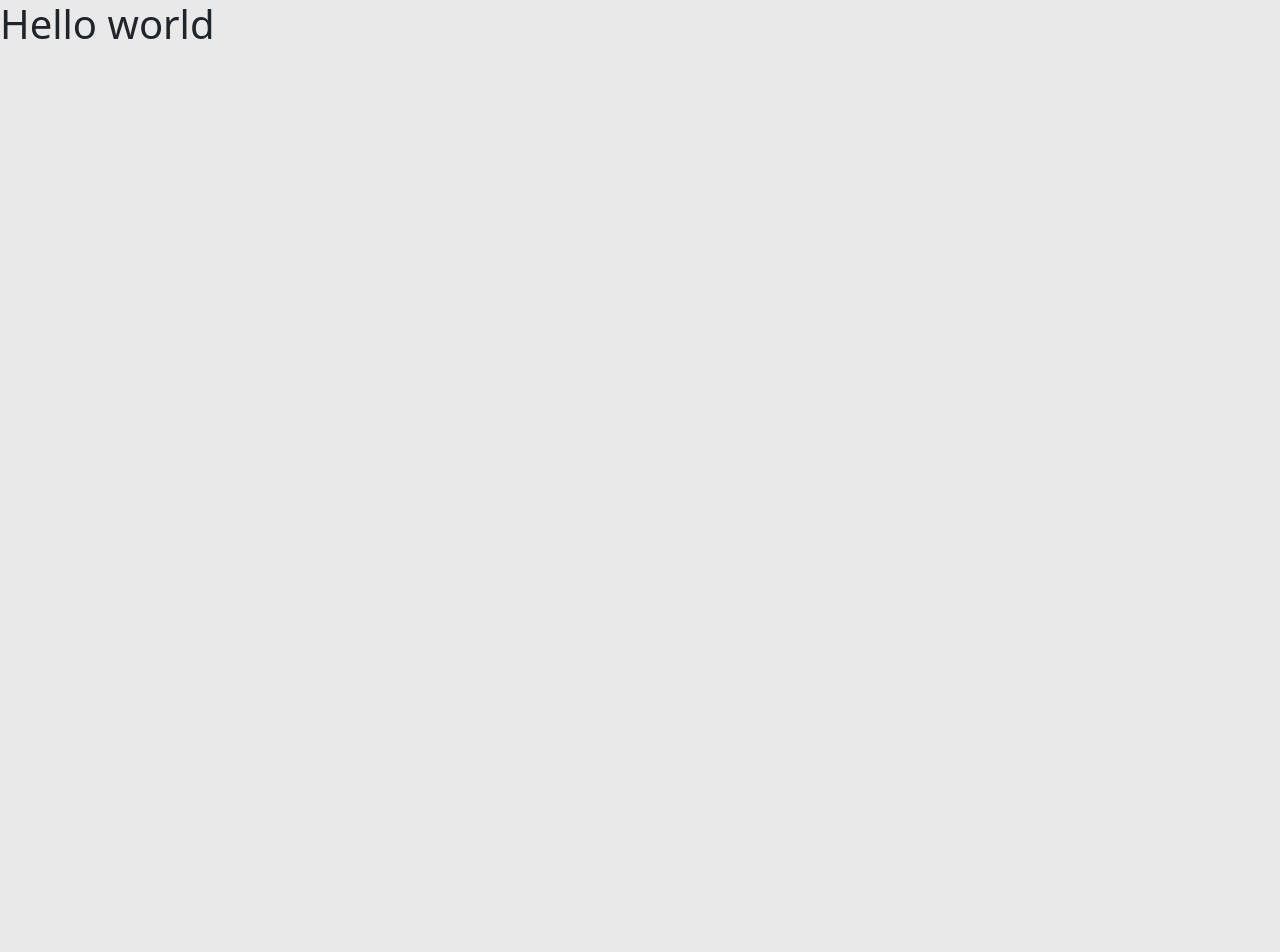
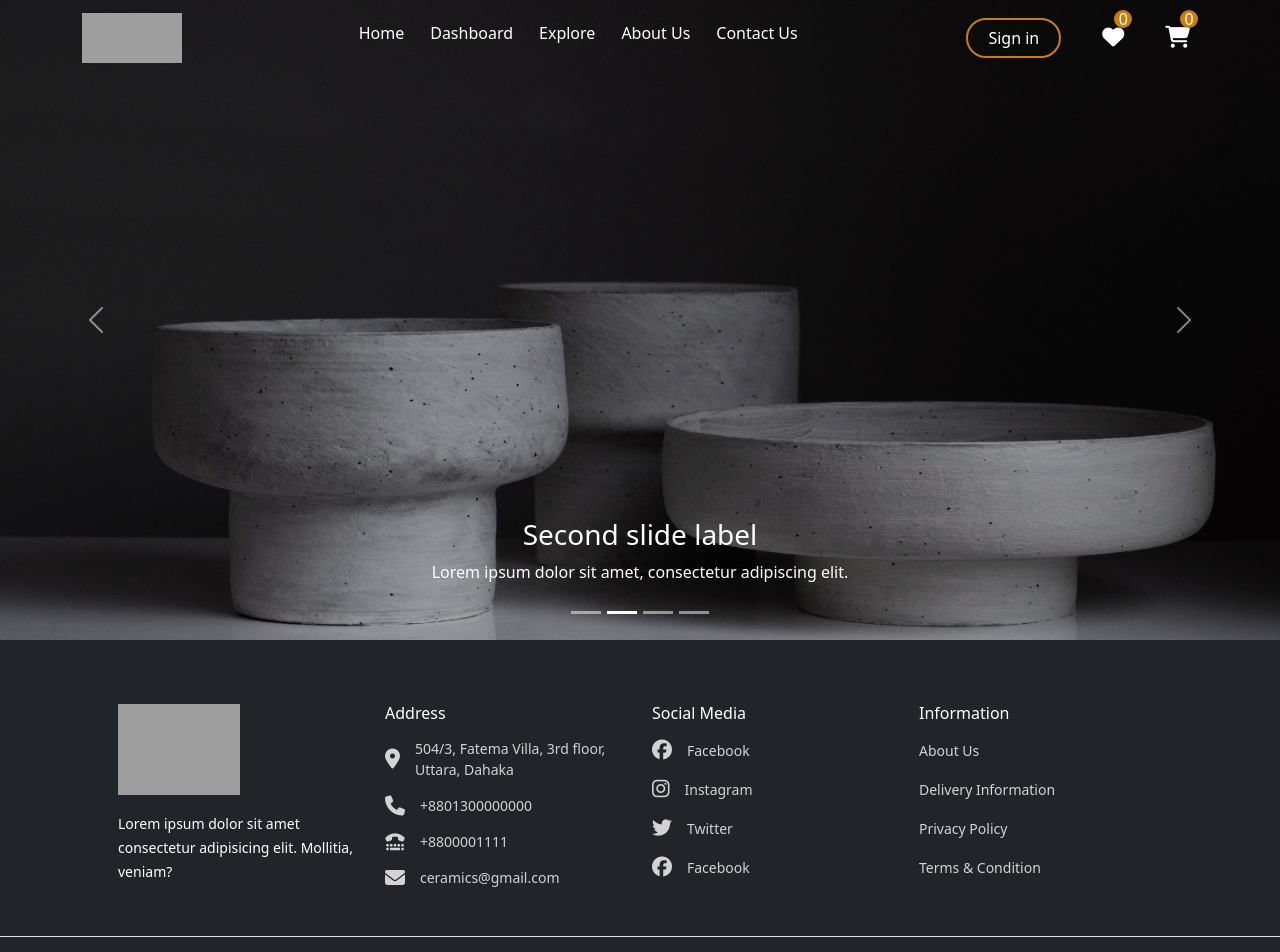
Before and after one commit to MohammadPias/ceramics-amber-client, a React (Create React App) app: page / in a window 1280 px wide. Shown: the top 952 px of the page. Before the commit the page ends 800 px from the top, so only its background shows below. Built offline with nearby package versions, Linux system fonts and the light colour scheme; grey boxes are pictures that could not be loaded.

Commit message:
Footer is added

```diff
--- a/package.json
+++ b/package.json
@@ -6,8 +6,11 @@
     "@testing-library/jest-dom": "^5.16.4",
     "@testing-library/react": "^12.1.4",
     "@testing-library/user-event": "^13.5.0",
+    "bootstrap": "^5.1.3",
     "react": "^18.0.0",
+    "react-bootstrap": "^2.2.3",
     "react-dom": "^18.0.0",
+    "react-router-dom": "^6.3.0",
     "react-scripts": "5.0.0",
     "web-vitals": "^2.1.4"
   },
--- a/src/App.js
+++ b/src/App.js
@@ -1,18 +1,15 @@
-// import useTheme from './components/Context/useTheme';
 import './myStyle.css';
 import 'bootstrap/dist/css/bootstrap.min.css';
-// import Header from './components/Header/Header';
-// import Footer from './components/Footer/Footer';
+import { BrowserRouter, Route, Routes } from "react-router-dom";
+import Home from './components/Home/Home/Home';
 
 function App() {
-  // const theme = useTheme();
-  // console.log(theme)
   return (
-    <div>
-      <h1>Hello world</h1>
-      {/* <Header />
-      <Footer /> */}
-    </div >
+    <BrowserRouter>
+      <Routes>
+        <Route path="/" element={<Home />} />
+      </Routes>
+    </BrowserRouter>
   );
 }
 
--- a/src/components/Footer/Footer.js
+++ b/src/components/Footer/Footer.js
@@ -1,25 +1,82 @@
 import React from 'react';
 import { Container } from 'react-bootstrap';
+import { Link } from 'react-router-dom';
+import logo from '../../images/logo-white.svg'
+import FooterBottom from './Footerbottom';
 
 const Footer = () => {
     return (
+        <div>
             <div className='bg mh-100 bg-dark text-white'>
-            <Container>
+                <Container className='p-5'>
                     <div className='row'>
-                    <div className="col-lg-3">
-                        <h1>hello</h1>
+                        <div className=" col-md-6 col-lg-3 mt-3">
+                            <div>
+                                <div className='mb-3'>
+                                    <img style={{ width: '50%' }} src={logo} alt="" />
                                 </div>
-                    <div className="col-lg-3">
-                        <h1>hello</h1>
+                                <small>Lorem ipsum dolor sit amet consectetur adipisicing elit. Mollitia, veniam?</small>
                             </div>
-                    <div className="col-lg-3">
-                        <h1>hello</h1>
                         </div>
-                    <div className="col-lg-3">
-                        <h1>hello</h1>
+                        <div className="col-md-6 col-lg-3 mt-3">
+                            <h6>Address</h6>
+                            <div className='footer-icon'>
+                                <i class="fa-solid fa-location-dot"></i>
+                                <small>504/3, Fatema Villa, 3rd floor, Uttara, Dahaka</small>
+                            </div>
+                            <div className='footer-icon'>
+                                <i class="fa-solid fa-phone"></i>
+                                <small>+8801300000000</small>
+                            </div>
+                            <div className='footer-icon'>
+                                <i class="fa-solid fa-tty"></i>
+                                <small>+8800001111</small>
+                            </div>
+                            <div className='footer-icon'>
+                                <i class="fa-solid fa-envelope"></i>
+                                <small>ceramics@gmail.com</small>
+                            </div>
+                        </div>
+                        <div className="col-md-6 col-lg-3 mt-3">
+                            <h6>Social Media</h6>
+                            <div className='footer-icon'>
+                                <i class="fa-brands fa-facebook"></i>
+                                <Link to="/"><small>Facebook</small></Link>
+                            </div>
+                            <div className='footer-icon'>
+                                <i class="fa-brands fa-instagram"></i>
+                                <Link to="/"><small>Instagram</small></Link>
+                            </div>
+                            <div className='footer-icon'>
+                                <i class="fa-brands fa-twitter"></i>
+                                <Link to="/"><small>Twitter</small></Link>
+                            </div>
+                            <div className='footer-icon'>
+                                <i class="fa-brands fa-facebook"></i>
+                                <Link to="/"><small>Facebook</small></Link>
+                            </div>
+
+                        </div>
+                        <div className="col-md-6 col-lg-3 mt-3">
+                            <h6>Information</h6>
+                            <div className='footer-icon'>
+                                <Link to='/'><small>About Us</small></Link>
+                            </div>
+                            <div className='footer-icon'>
+                                <Link to='/'><small>Delivery Information</small></Link>
+                            </div>
+                            <div className='footer-icon'>
+                                <Link to='/'><small>Privacy Policy</small></Link>
+                            </div>
+                            <div className='footer-icon'>
+                                <Link to='/'><small>Terms & Condition</small></Link>
+                            </div>
+
                         </div>
                     </div>
                 </Container>
+            </div>
+            <FooterBottom />
         </div>
     );
 };
--- a/src/components/Footer/Footerbottom.js
+++ b/src/components/Footer/Footerbottom.js
@@ -2,8 +2,8 @@ import React from 'react';
 
 const FooterBottom = () => {
     return (
-        <div>
-
+        <div className='bg mh-100 bg-dark text-white border-top text-center'>
+            <p className='m-0 py-3'>copyright &copy; CERAMICS AMBER 2023</p>
         </div>
     );
 };
--- /dev/null
+++ b/src/components/Home/Home/Home.js
@@ -0,0 +1,14 @@
+import React from 'react';
+import Header from '../../Header/Header';
+import Footer from '../../Footer/Footer'
+
+const Home = () => {
+    return (
+        <div>
+            <Header />
+            <Footer />
+        </div>
+    );
+};
+
+export default Home;
--- a/src/myStyle.css
+++ b/src/myStyle.css
@@ -75,3 +75,20 @@
     justify-content: center;
     align-items: center;
 }
+
+.footer-icon {
+    display: flex;
+    align-items: center;
+    margin-top: 15px;
+    color: lightgray;
+}
+
+.footer-icon a {
+    color: lightgray;
+    text-decoration: none;
+}
+
+.footer-icon i {
+    font-size: 20px;
+    margin-right: 15px;
+}
```
Also changed, not shown: 2 other files (tests, documents, lock files or other folders). Lines whose indentation alone changed are shown as unchanged.
